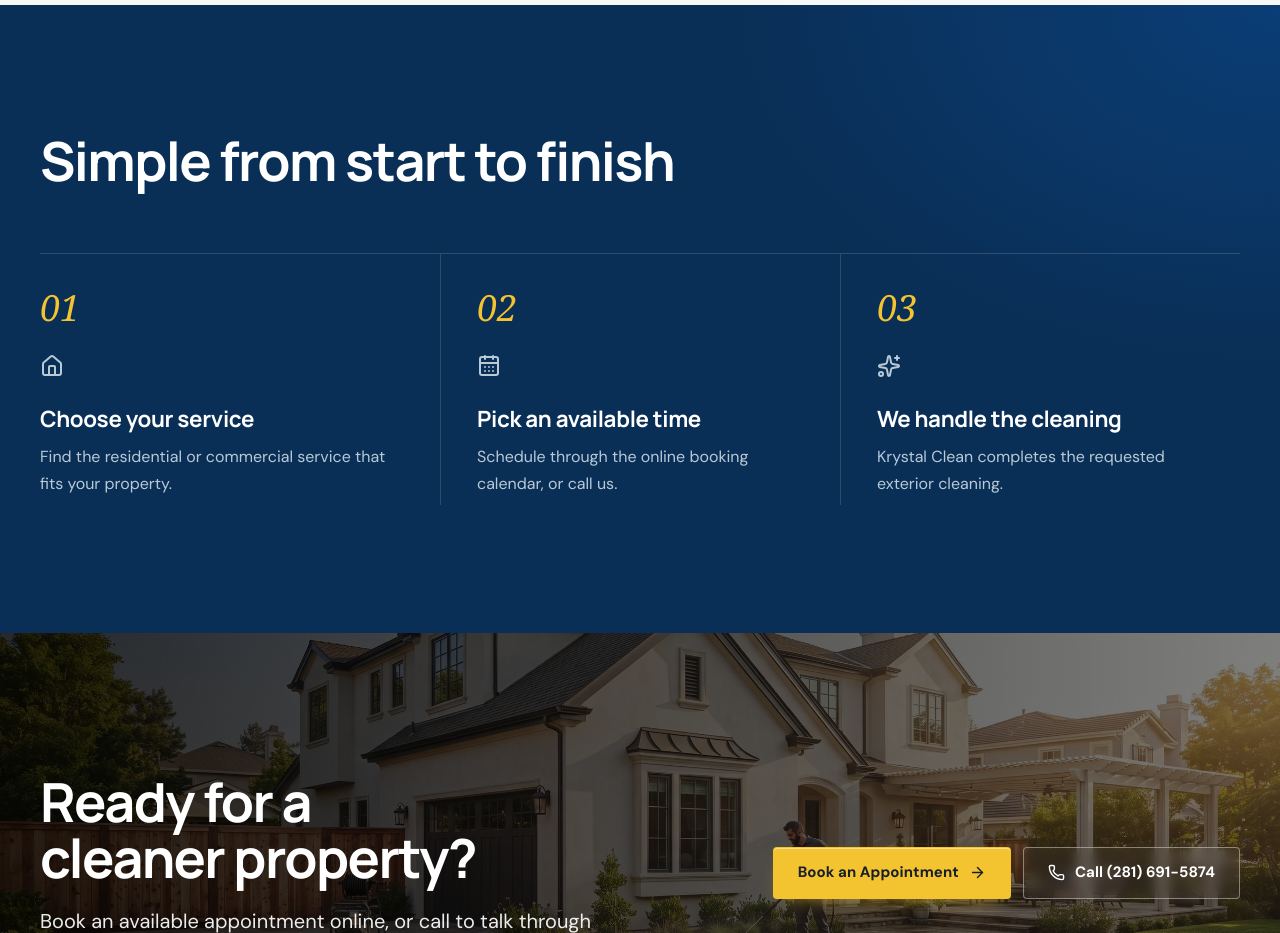
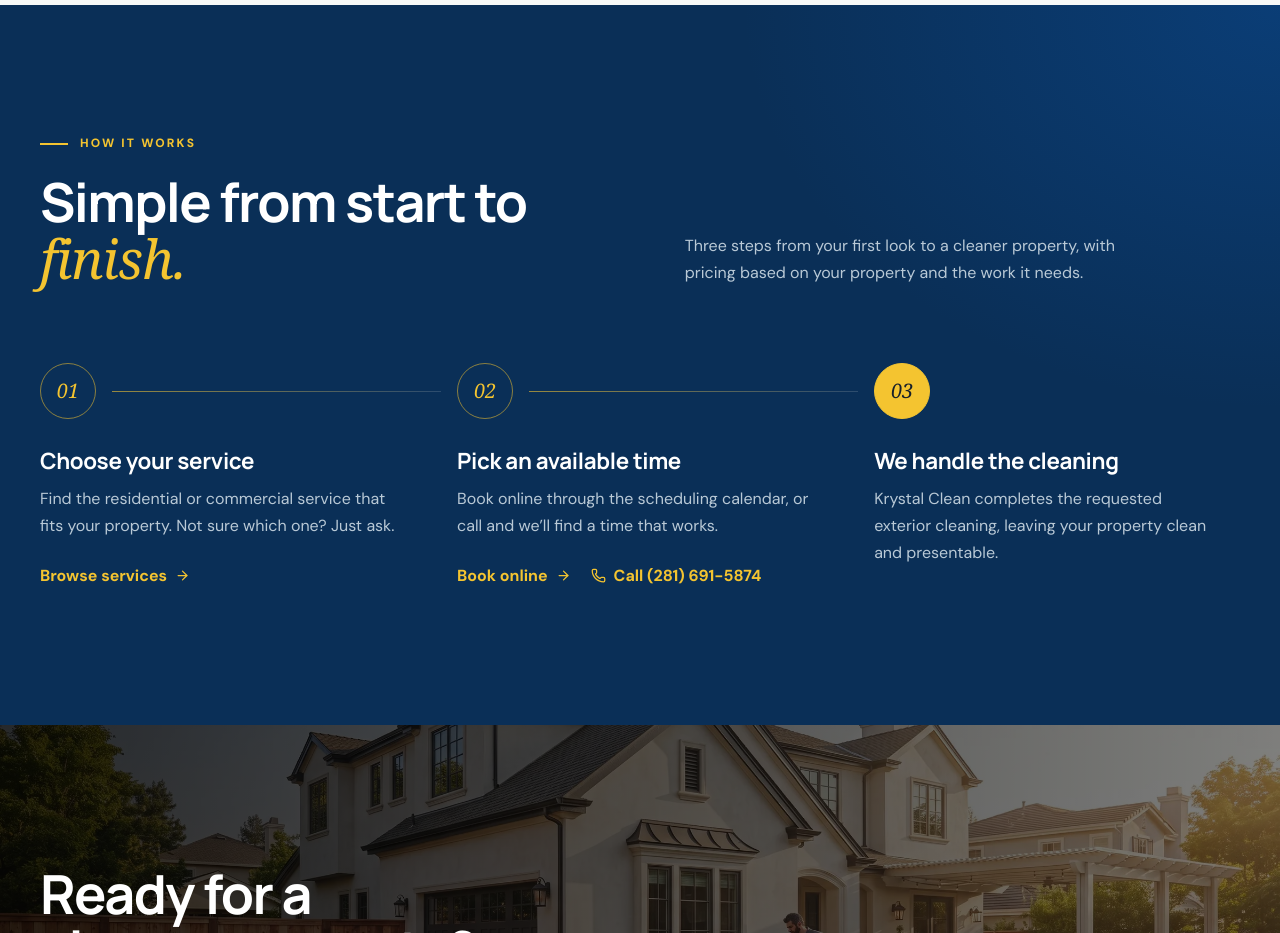
Before and after one commit to BizzOne-Digital/Squeak-N-Clean-LLC, a Next.js app: page / in a window 1280 px wide. Shown: the part 4640-5573 px from the top of the page. Built offline with nearby package versions, Linux system fonts and the light colour scheme; no server answers.

Commit message:
Scroll effect added

```diff
--- a/app/globals.css
+++ b/app/globals.css
@@ -306,13 +306,18 @@ main:focus { outline: none; }
 
 /* ─── Process ─────────────────────────────────────────────────────────── */
 .process { background: radial-gradient(60% 80% at 100% 0%, rgb(11 79 156 / 0.45) 0%, transparent 70%), var(--blue-deep); }
-.process-grid { display: grid; grid-template-columns: repeat(3, 1fr); margin-top: clamp(40px, 5vw, 64px); border-top: 1px solid var(--on-dark-line); counter-reset: step; }
-.process-grid li { padding: 36px 36px 8px 0; counter-increment: step; }
-.process-grid li + li { padding-left: 36px; border-left: 1px solid var(--on-dark-line); }
-.process-grid li::before { content: counter(step, decimal-leading-zero); display: block; margin-bottom: 28px; color: var(--yellow); font-family: var(--font-accent); font-size: 2.25rem; font-style: italic; line-height: 1; }
-.process-grid svg { color: var(--on-dark-muted); }
-.process-grid h3 { margin: 18px 0 10px; }
-.process-grid p { max-width: 32ch; color: var(--on-dark-muted); }
+.process .section-heading { margin-bottom: 0; }
+.process .section-heading > p { color: var(--on-dark-muted); }
+/* Timeline: numbered ring markers joined by a hairline; the final step is filled to read as "done". */
+.process-grid { --gap: clamp(28px, 4vw, 56px); display: grid; grid-template-columns: repeat(3, 1fr); gap: var(--gap); margin-top: clamp(48px, 6vw, 80px); }
+.process-grid li { position: relative; }
+.process-grid li:not(:last-child)::after { content: ''; position: absolute; top: 28px; left: 72px; right: calc(var(--gap) * -1 + 16px); height: 1px; background: linear-gradient(90deg, rgb(244 196 48 / 0.6), var(--on-dark-line)); }
+.process-num { display: grid; place-items: center; width: 56px; height: 56px; color: var(--yellow); border: 1px solid rgb(244 196 48 / 0.55); border-radius: 50%; font-family: var(--font-accent); font-size: 1.25rem; font-style: italic; line-height: 1; }
+.process-grid li:last-child .process-num { color: var(--ink); background: var(--yellow); border-color: var(--yellow); }
+.process-grid h3 { margin: 28px 0 10px; }
+.process-grid p { max-width: 34ch; color: var(--on-dark-muted); }
+.process-actions { display: flex; flex-wrap: wrap; gap: 4px 20px; margin-top: 14px; }
+.on-dark .text-link { color: var(--yellow); }
 
 /* ─── CTA band ────────────────────────────────────────────────────────── */
 .cta-band { position: relative; isolation: isolate; overflow: hidden; padding: clamp(88px, 11vw, 144px) 0; background: #000; }
@@ -439,13 +444,17 @@ main:focus { outline: none; }
   body { padding-bottom: calc(72px + env(safe-area-inset-bottom)); }
 
   .compare-grid { grid-template-columns: 1fr; }
+  /* Vertical timeline on tablet and mobile */
+  .process-grid { grid-template-columns: 1fr; gap: 40px; }
+  .process-grid li { padding-left: 80px; }
+  .process-num { position: absolute; top: 0; left: 0; }
+  .process-grid li:not(:last-child)::after { top: 64px; bottom: -32px; left: 28px; right: auto; width: 1px; height: auto; background: linear-gradient(180deg, rgb(244 196 48 / 0.6), var(--on-dark-line)); }
+  .process-grid h3 { margin-top: 12px; }
   .intro-grid, .section-heading, .values-grid, .serve-grid, .cta-grid, .contact-grid, .catalog-grid, .category-grid { grid-template-columns: 1fr; }
   .section-heading { gap: 16px; }
   .values-grid > div:first-child, .catalog-aside { position: static; }
   .cta-band .cta-actions { justify-content: flex-start; }
   .catalog-image { aspect-ratio: 16 / 9; }
-  .process-grid li { padding-right: 24px; }
-  .process-grid li + li { padding-left: 24px; }
   .footer-grid { grid-template-columns: 1fr 1fr; }
   .footer-grid > div:first-child { grid-column: 1 / -1; }
 }
@@ -460,9 +469,7 @@ main:focus { outline: none; }
   .hero-actions .button, .cta-actions .button { width: 100%; }
   .hero-trust { flex-direction: column; gap: 10px; }
   .category-card { min-height: 0; padding-top: 200px; }
-  .category-content ul, .serve-list, .process-grid { grid-template-columns: 1fr; }
-  .process-grid li, .process-grid li + li { padding: 32px 0; border-left: 0; border-bottom: 1px solid var(--on-dark-line); }
-  .process-grid li::before { margin-bottom: 16px; }
+  .category-content ul, .serve-list { grid-template-columns: 1fr; }
   .service-row { grid-template-columns: 1fr; gap: 4px; padding: 26px 0; }
   .contact-list > div { grid-template-columns: 1fr; gap: 6px; }
   .booking-frame { height: 780px; min-height: 0; }
--- a/app/page.tsx
+++ b/app/page.tsx
@@ -1,6 +1,6 @@
 import Image from 'next/image'
 import Link from 'next/link'
-import { ArrowRight, CalendarDays, Check, Home, Phone, Sparkles } from 'lucide-react'
+import { ArrowRight, Check, Phone } from 'lucide-react'
 import { BeforeAfter } from '@/components/before-after'
 import { CtaBand } from '@/components/cta-band'
 import { audiences, commercialServices, residentialServices } from '@/lib/services'
@@ -23,11 +23,25 @@ const values = [
   ['Customer service', 'A service relationship built around your priorities.'],
 ]
 
-const steps = [
-  ['Choose your service', 'Find the residential or commercial service that fits your property.', Home],
-  ['Pick an available time', 'Schedule through the online booking calendar, or call us.', CalendarDays],
-  ['We handle the cleaning', 'Krystal Clean completes the requested exterior cleaning.', Sparkles],
-] as const
+const steps: { title: string; text: string; actions?: { href: string; label: string }[] }[] = [
+  {
+    title: 'Choose your service',
+    text: 'Find the residential or commercial service that fits your property. Not sure which one? Just ask.',
+    actions: [{ href: '/services', label: 'Browse services' }],
+  },
+  {
+    title: 'Pick an available time',
+    text: 'Book online through the scheduling calendar, or call and we’ll find a time that works.',
+    actions: [
+      { href: '/booking', label: 'Book online' },
+      { href: telHref, label: `Call ${business.phoneDisplay}` },
+    ],
+  },
+  {
+    title: 'We handle the cleaning',
+    text: 'Krystal Clean completes the requested exterior cleaning, leaving your property clean and presentable.',
+  },
+]
 
 export default function HomePage() {
   return (
@@ -147,13 +161,30 @@ export default function HomePage() {
 
       <section className="section process on-dark" aria-labelledby="process-heading">
         <div className="container">
-          <h2 id="process-heading" data-reveal="fade-up">Simple from start to finish</h2>
+          <div className="section-heading" data-reveal="stagger">
+            <div>
+              <p className="eyebrow">How it works</p>
+              <h2 id="process-heading">Simple from start to <em>finish.</em></h2>
+            </div>
+            <p>Three steps from your first look to a cleaner property, with pricing based on your property and the work it needs.</p>
+          </div>
           <ol className="process-grid" data-reveal="stagger">
-            {steps.map(([title, text, Icon]) => (
-              <li key={title}>
-                <Icon size={24} aria-hidden="true" />
-                <h3>{title}</h3>
-                <p>{text}</p>
+            {steps.map((step, i) => (
+              <li key={step.title}>
+                <span className="process-num" aria-hidden="true">{String(i + 1).padStart(2, '0')}</span>
+                <h3>{step.title}</h3>
+                <p>{step.text}</p>
+                {step.actions && (
+                  <div className="process-actions">
+                    {step.actions.map((a) =>
+                      a.href.startsWith('tel:') ? (
+                        <a key={a.href} href={a.href} className="text-link"><Phone size={15} aria-hidden="true" /> {a.label}</a>
+                      ) : (
+                        <Link key={a.href} href={a.href} className="text-link">{a.label} <ArrowRight size={15} aria-hidden="true" /></Link>
+                      ),
+                    )}
+                  </div>
+                )}
               </li>
             ))}
           </ol>
```
